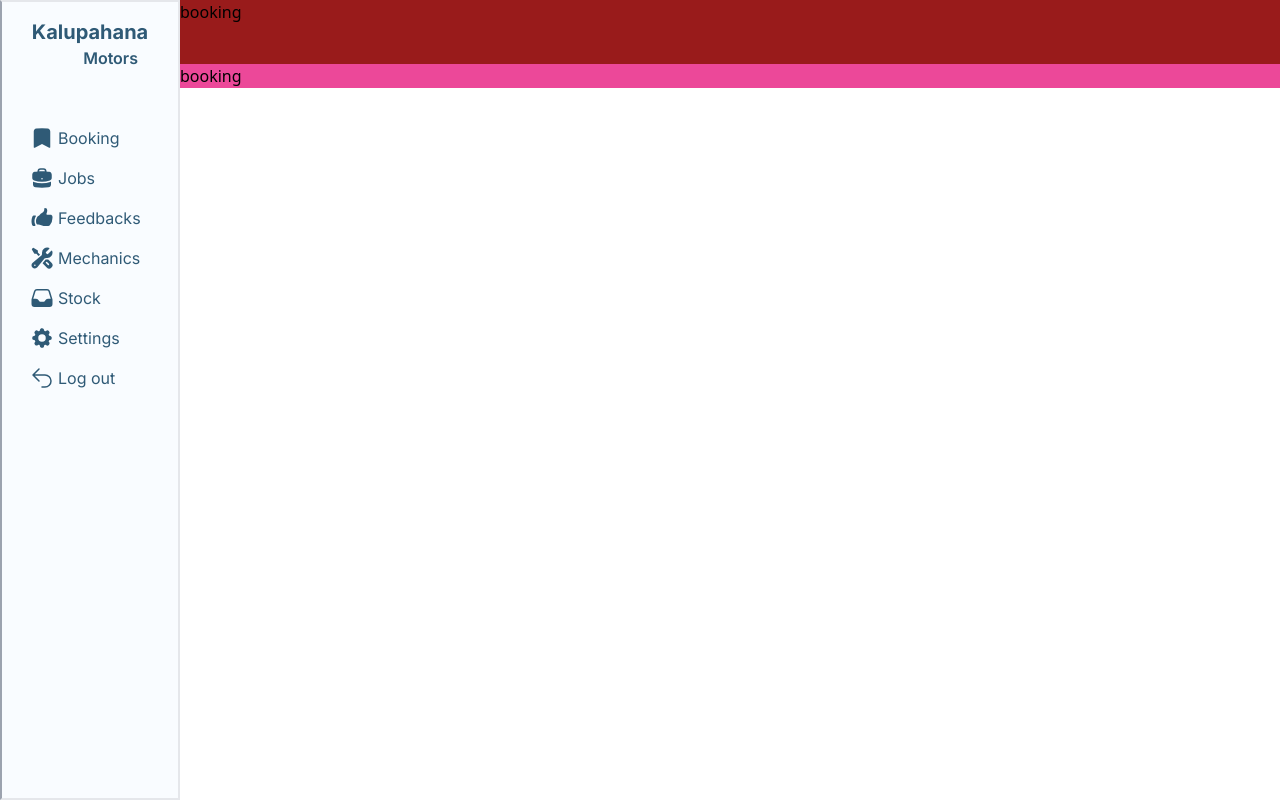
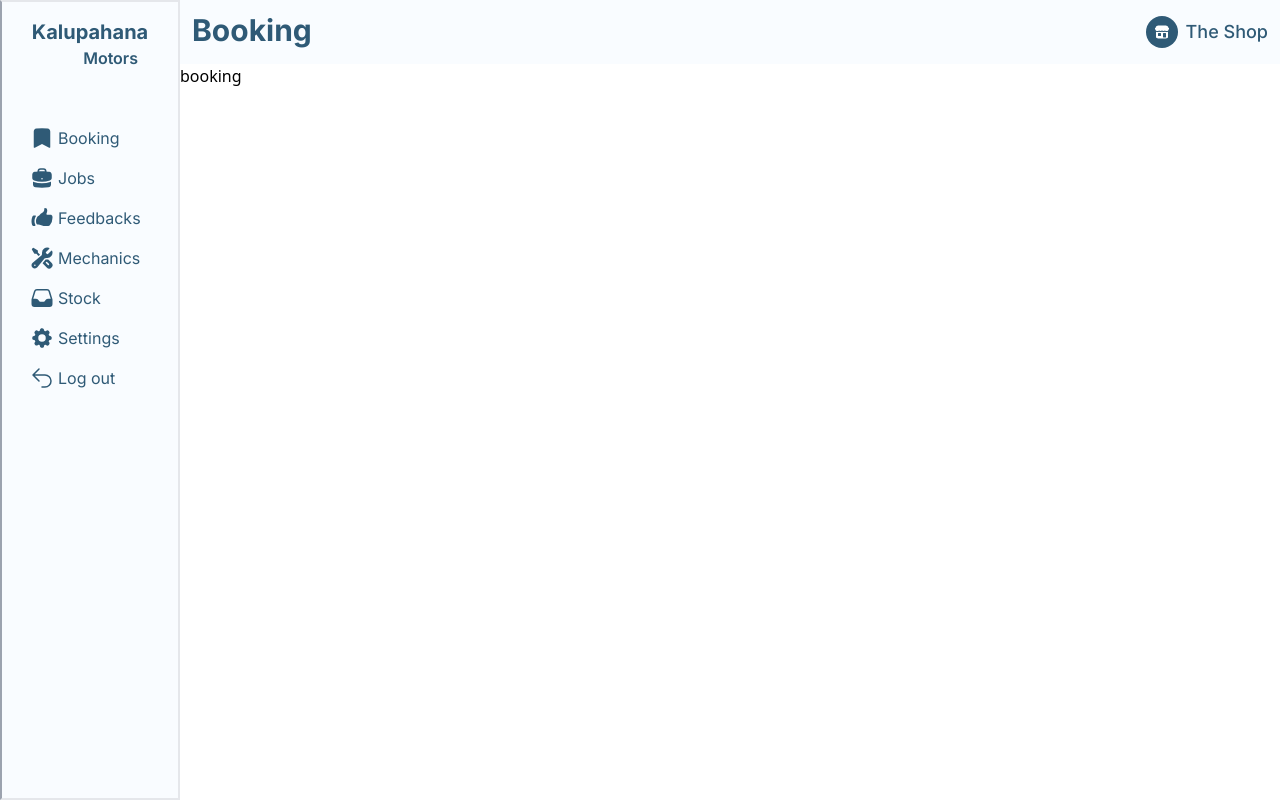
Before and after one commit to pramuddhika/Kalupahana-Project, a React (Vite) app in the folder client/: page /shop/booking in a window 1280 px wide. Built offline with nearby package versions, Linux system fonts and the light colour scheme.

Commit message:
sub header finish for shop account

```diff
--- a/client/src/pages/Shop/Booking.jsx
+++ b/client/src/pages/Shop/Booking.jsx
@@ -3,9 +3,13 @@ import ShopHeader from '../components/ShopHeader'
 const Booking = () => {
     return (
         <div className=''>
+            <ShopHeader pageName="Booking" />
 
-            <ShopHeader/>
-            <p className='bg-pink-500 '>booking</p>
+            {/**start sub navbar */}
+
+            {/**end sub nav bar */}
+
+            <p className=''>booking</p>
 
 
         </div>
--- a/client/src/pages/Shop/Feedbacks.jsx
+++ b/client/src/pages/Shop/Feedbacks.jsx
@@ -1,8 +1,9 @@
-
+import ShopHeader from "../components/ShopHeader";
 
 const Feedbacks = () => {
     return (
         <div>
+            <ShopHeader pageName="Feedbacks" />
             feedbacks
         </div>
     );
--- a/client/src/pages/Shop/Mechanics.jsx
+++ b/client/src/pages/Shop/Mechanics.jsx
@@ -1,8 +1,9 @@
-
+import ShopHeader from "../components/ShopHeader";
 
 const Mechanics = () => {
     return (
         <div>
+            <ShopHeader pageName="Mechanics" />
             mechanics
         </div>
     );
--- a/client/src/pages/Shop/OpenJob.jsx
+++ b/client/src/pages/Shop/OpenJob.jsx
@@ -1,8 +1,9 @@
-
+import ShopHeader from "../components/ShopHeader";
 
 const OpenJob = () => {
     return (
         <div>
+            <ShopHeader pageName="Job Open" />
             open job
         </div>
     );
--- a/client/src/pages/Shop/Records.jsx
+++ b/client/src/pages/Shop/Records.jsx
@@ -1,8 +1,9 @@
-
+import ShopHeader from "../components/ShopHeader";
 
 const Records = () => {
     return (
         <div>
+            <ShopHeader pageName="Check Records" />
             records
         </div>
     );
--- a/client/src/pages/Shop/ShopSetting.jsx
+++ b/client/src/pages/Shop/ShopSetting.jsx
@@ -1,8 +1,9 @@
-
+import ShopHeader from "../components/ShopHeader";
 
 const ShopSetting = () => {
     return (
         <div>
+            <ShopHeader pageName="Settings" />
             Shop settings
         </div>
     );
--- a/client/src/pages/Shop/Stock.jsx
+++ b/client/src/pages/Shop/Stock.jsx
@@ -1,8 +1,9 @@
-
+import ShopHeader from "../components/ShopHeader";
 
 const Stock = () => {
     return (
         <div>
+            <ShopHeader pageName="Stock" />
             stock page
         </div>
     );
--- a/client/src/pages/Shop/UpdateJob.jsx
+++ b/client/src/pages/Shop/UpdateJob.jsx
@@ -1,8 +1,9 @@
-
+import ShopHeader from "../components/ShopHeader";
 
 const UpdateJob = () => {
     return (
         <div>
+            <ShopHeader pageName="Job Updates" />
             job update
         </div>
     );
--- a/client/src/pages/components/ShopHeader.jsx
+++ b/client/src/pages/components/ShopHeader.jsx
@@ -1,17 +1,20 @@
-//import {BuildingStorefrontIcon} from '@heroicons/react/24/solid'
+import {BuildingStorefrontIcon} from '@heroicons/react/24/solid'
+import PropTypes from 'prop-types';
 
+const ShopHeader = ({ pageName }) => {
+        return (
+                     <div className="bg-side-nav-bg h-16 flex justify-between ">
+                            <p className="text-text-primary font-inter font-bold text-3xl p-3">{pageName}</p>
+                            <div className='flex items-center gap-2 p-3'>
+                                <BuildingStorefrontIcon className='w-8 h-8 bg-text-primary rounded-2xl text-white p-2'/>
+                                <p className='text-text-primary font-inter text-lg font-medium'>The Shop</p>
+                            </div>
+                     </div>
+        );
+};
 
-
-const ShopHeader = () => {
-    return (
-        <div className="">
-           <div className="bg-red-800 h-16 ">
-            booking
-           </div>
-
-        </div>
-
-    );
+ShopHeader.propTypes = {
+    pageName: PropTypes.string.isRequired,
 };
 
 export default ShopHeader;
```
